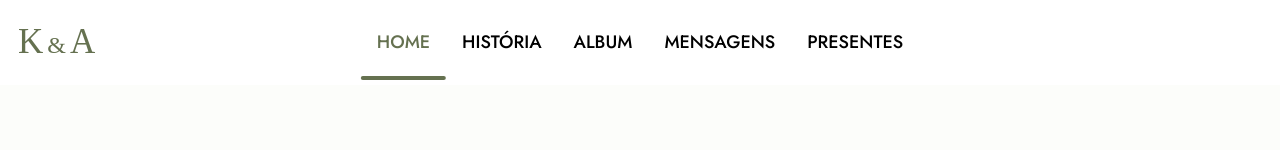
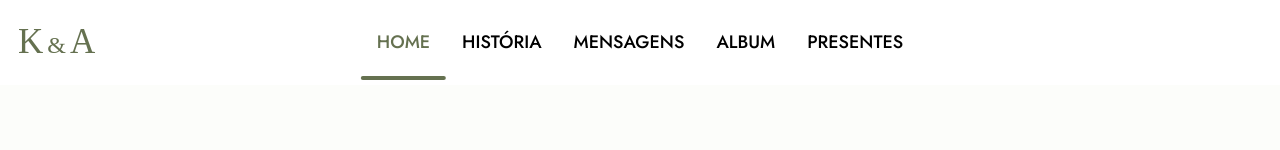
Before and after one commit to kevynsax/casamento-loren-kevyn-front, an Angular app: page / in a window 1280 px wide. Shown: the top 150 px of the page. Built offline with nearby package versions, Linux system fonts and the light colour scheme; no server answers; a web font is replaced by a local one.

Commit message:
Refactor menu.ts for consistent indentation and formatting

```diff
--- a/src/app/menu/menu.ts
+++ b/src/app/menu/menu.ts
@@ -20,8 +20,8 @@ export class Menu implements OnInit {
     protected menuItems: MenuItem[] = [
         { label: 'Home', sectionId: 'home' },
         { label: 'História', sectionId: 'story' },
+        { label: 'Mensagens', sectionId: 'messages' },
         { label: 'Album', sectionId: 'gallery' },
-    { label: 'Mensagens', sectionId: 'messages' },
         { label: 'Presentes', sectionId: 'shop' }
     ];
 
```
Lines whose indentation alone changed are shown as unchanged.
